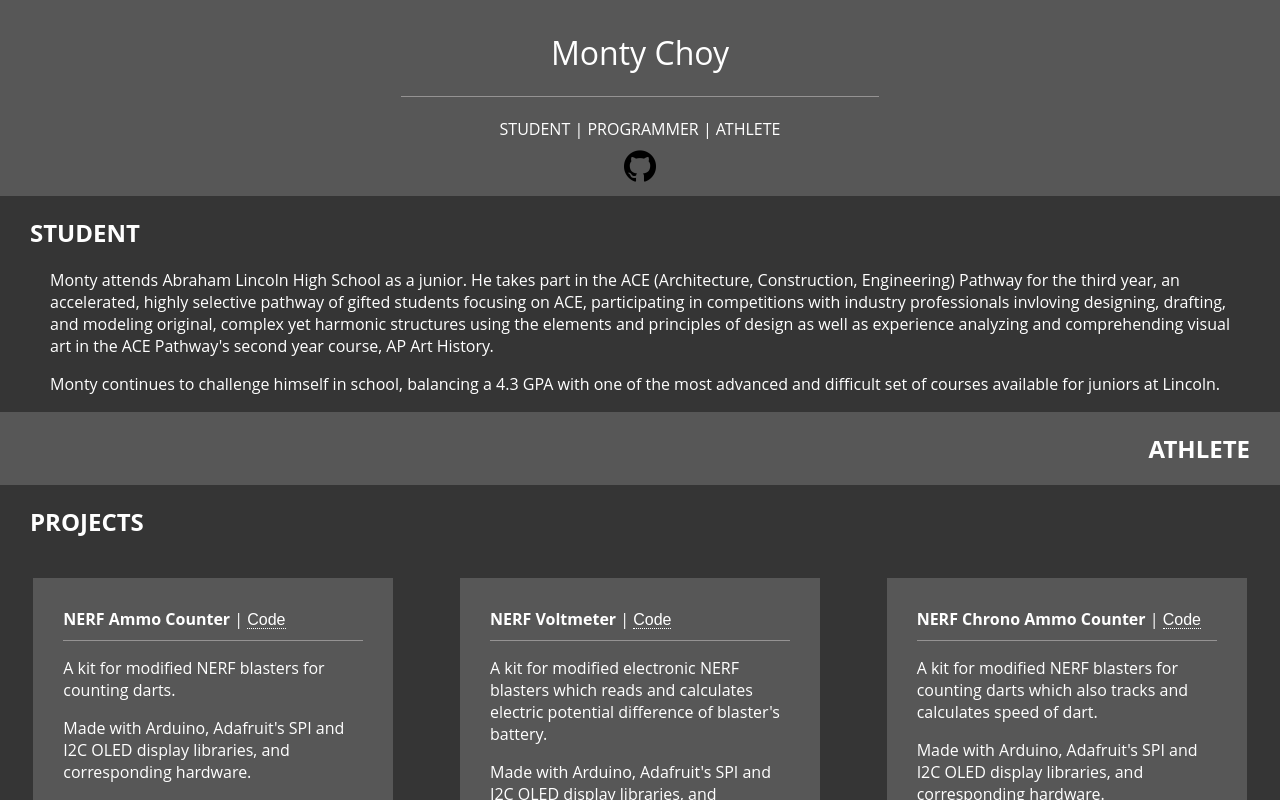
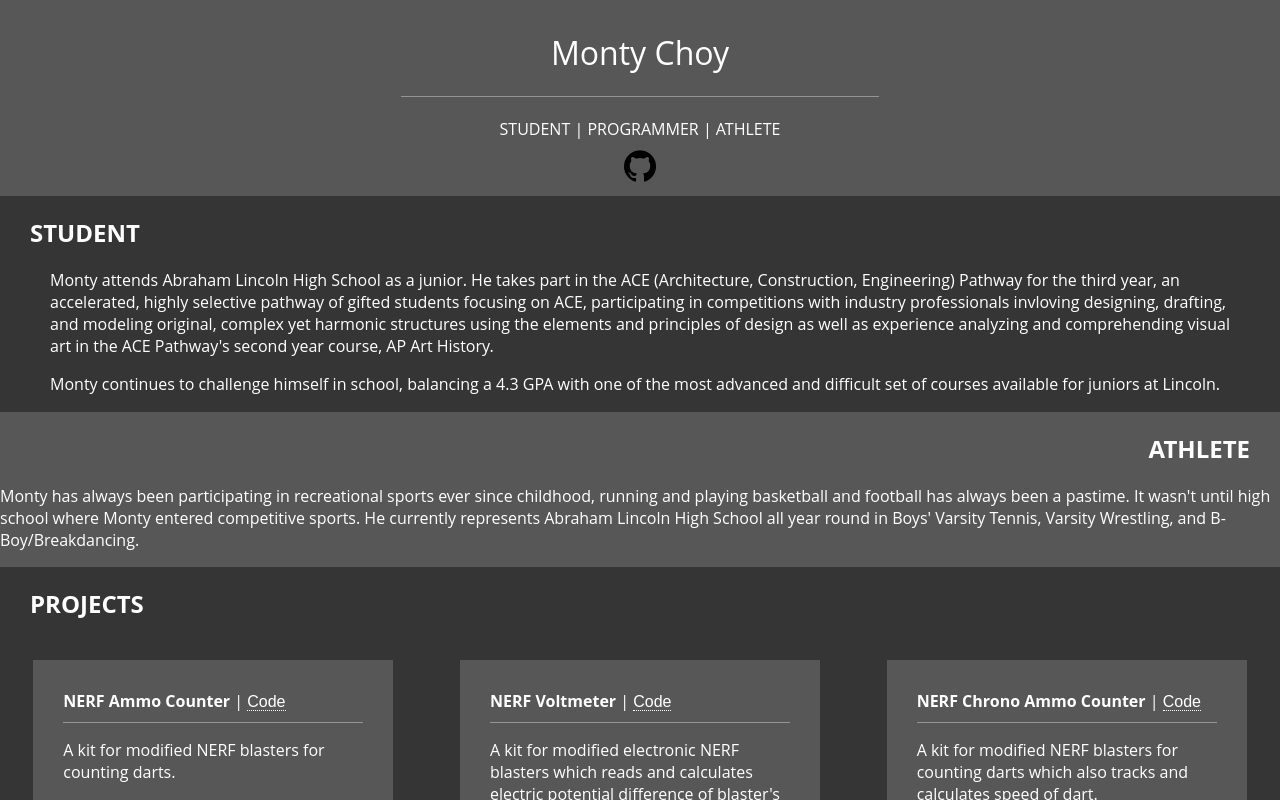
Before and after one commit to mochoy/personal-site, a React (Create React App) app: page / in a window 1280 px wide. Shown: the top 800 px of the page. Built offline with nearby package versions, Linux system fonts and the light colour scheme.

Commit message:
add description for athletics section

```diff
--- a/src/components/Athlete/index.js
+++ b/src/components/Athlete/index.js
@@ -8,6 +8,9 @@
 				<div id="titleContainer-athlete">
 					<h2 id="title-athlete">ATHLETE</h2>
 				</div>
+				<p className="athlete-description"> Monty has always been participating in recreational sports ever since childhood, running and playing basketball and football has always been a pastime. It wasn't until high school where Monty entered competitive sports. He currently represents Abraham Lincoln High School all year round in Boys' Varsity Tennis, Varsity Wrestling, and B-Boy/Breakdancing.
+				</p>
+
 			</div>
 
 		)
```
